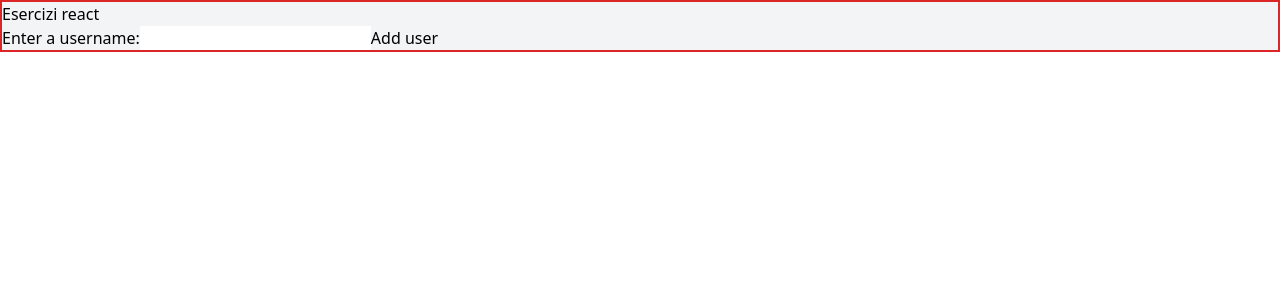
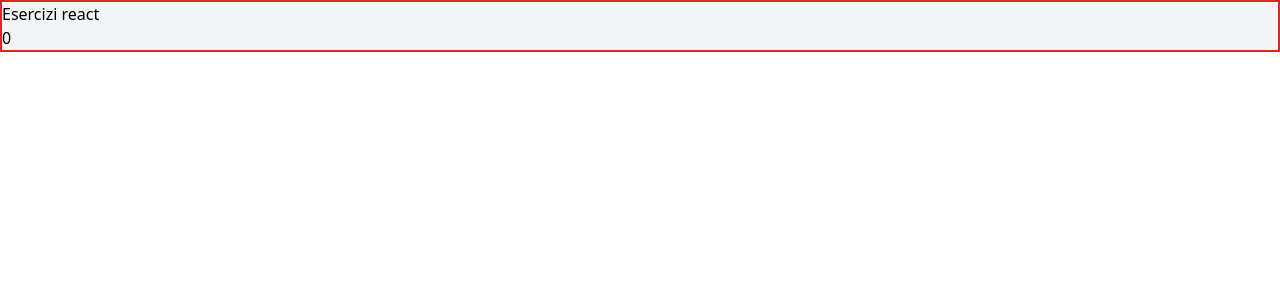
Before and after one commit to RavaMarghe/Esercizi-React, a React (Create React App) app in the folder my-app/: page / in a window 1280 px wide. Shown: the top 300 px of the page. Built offline with nearby package versions, Linux system fonts and the light colour scheme.

Commit message:
feat: add useCounter.js

```diff
--- a/my-app/src/App.js
+++ b/my-app/src/App.js
@@ -1,17 +1,18 @@
 import React from "react";
 import { Container } from "./Container";
-import { GithubUserList } from "./GithubUserList";
+import { useCounter } from "./useCounter";
 
 /*function onCounterChange(count){
   console.log(`The Counter is now: ${count}`)
 }*/
 
-export class App extends React.Component {
-  render() {
+
+export function App () {
+  const {counter, onIncrement} = useCounter()
+
     return (
       <Container title="Esercizi react">
-        <GithubUserList />
+        <button onClick={onIncrement}>{counter}</button>
       </Container>
     );
   }
-}
--- /dev/null
+++ b/my-app/src/useCounter.js
@@ -0,0 +1,24 @@
+import { useState } from "react";
+
+export function useCounter(initialvalue = 0) {
+  const [counter, setCounter] = useState(initialvalue);
+
+  function handleIncrement() {
+    setCounter((c) => c + 1);
+  }
+
+  function handleDecrement() {
+    setCounter((c) => c - 1);
+  }
+
+  function handleReset() {
+    setCounter(initialvalue);
+  }
+
+  return {
+    counter: counter,
+    onIncrement: handleIncrement,
+    onDecrement: handleDecrement,
+    onReset: handleReset,
+  };
+}
```
